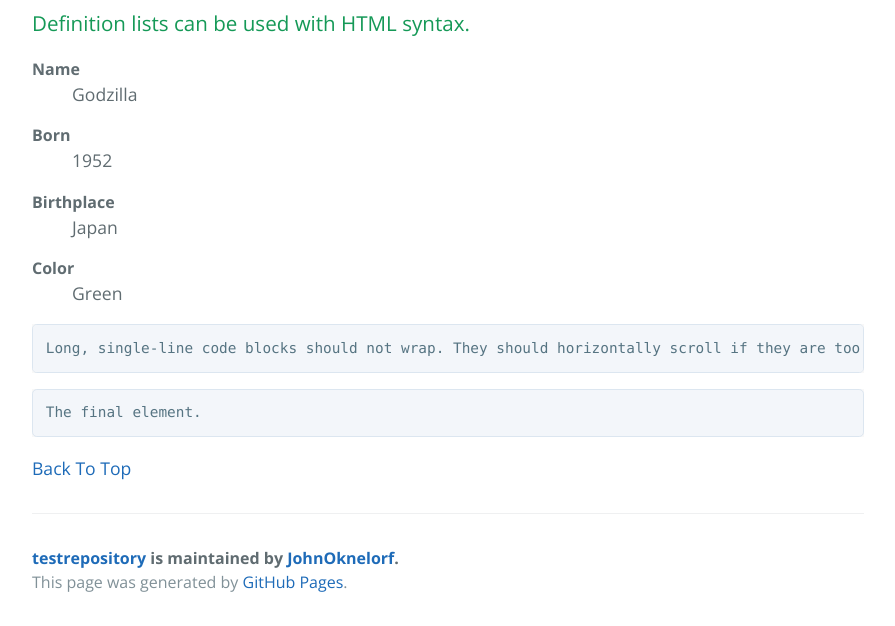
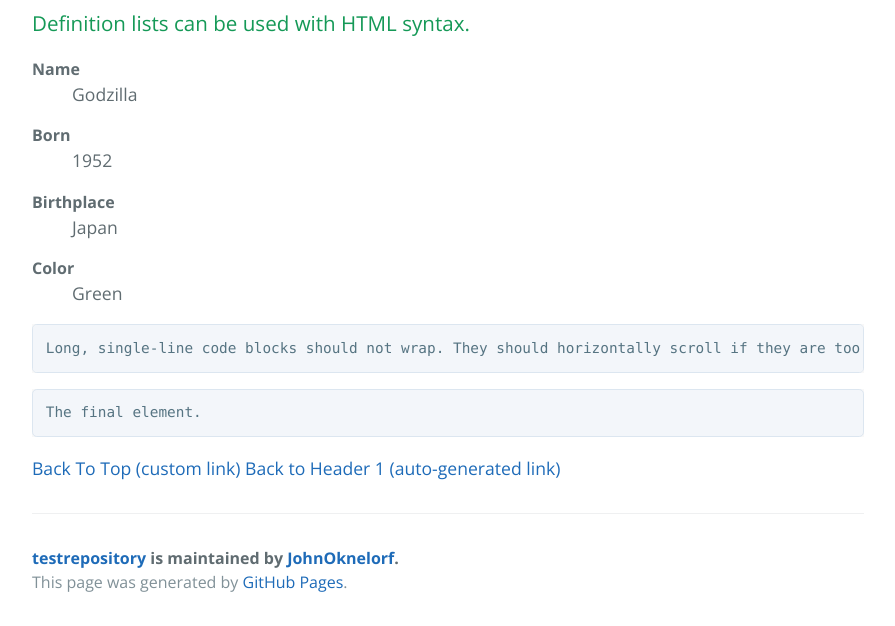
Before and after one commit to JohnOknelorf/testrepository, a Jekyll site: the page built from index.md, in a window 1280 px wide and 900 px high, scrolled down 3315 px, cut to the strip 274-900 px from the top of the window. Shown: the whole strip, without its empty margins (192-1087 px from the left). Built offline with Jekyll 4.4.1, drawn with Linux system fonts in a browser that asks for light colours; our own code applies the rules of GitHub Pages for plain Markdown files.

Commit message:
Update index.md

````diff
--- a/index.md
+++ b/index.md
@@ -124,4 +124,5 @@ Long, single-line code blocks should not wrap. They should horizontally scroll i
 The final element.
 ```
 
-[Back To Top](#page-start)
+[Back To Top (custom link)](#page-start)
+[Back to Header 1 (auto-generated link)](#header-1)
````
